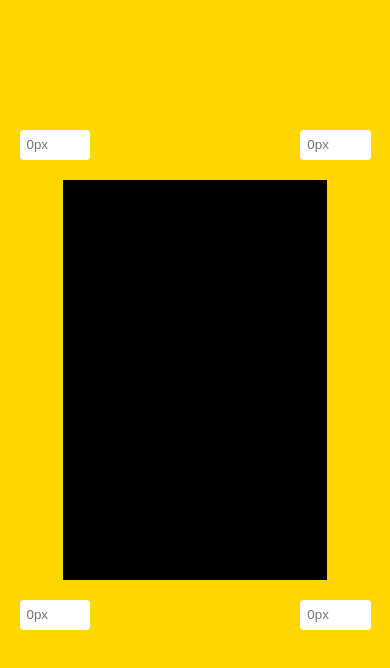
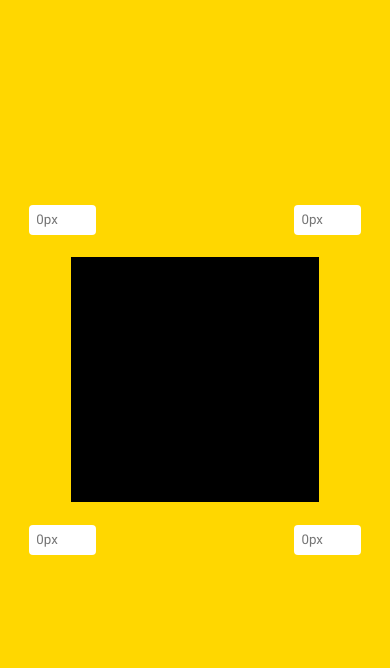
Before and after one commit to Lusk1nha/border-previewer, a plain HTML site: page public/index.html in a window 390 px wide. Drawn offline with Linux system fonts and the light colour scheme.

Commit message:
responsive-small-phones

```diff
--- a/public/main.css
+++ b/public/main.css
@@ -1,8 +1,12 @@
+@import url('https://fonts.googleapis.com/css2?family=Roboto:wght@300;400;500;700&display=swap');
+
 * {
   box-sizing: border-box;
 
   margin: 0;
   padding: 0;
+
+  font-family: 'Roboto', sans-serif;
 
 }
 
@@ -18,8 +22,8 @@ body {
 }
 
 .inputs-container {
-  width: 90%;
-  height: 500px;
+  width: 85%;
+  height: 350px;
 
   position: relative;
 
@@ -33,10 +37,9 @@ body {
   background-color: black;
 
   width: 75%;
-  height: 400px;
+  height: 70%;
 
   border-radius: 0px;
-  /* border-top-left-radius: 500px; */
 
 }
 
@@ -97,5 +100,4 @@ input.left {
     height: 500px;
 
   }
-
 }
```
